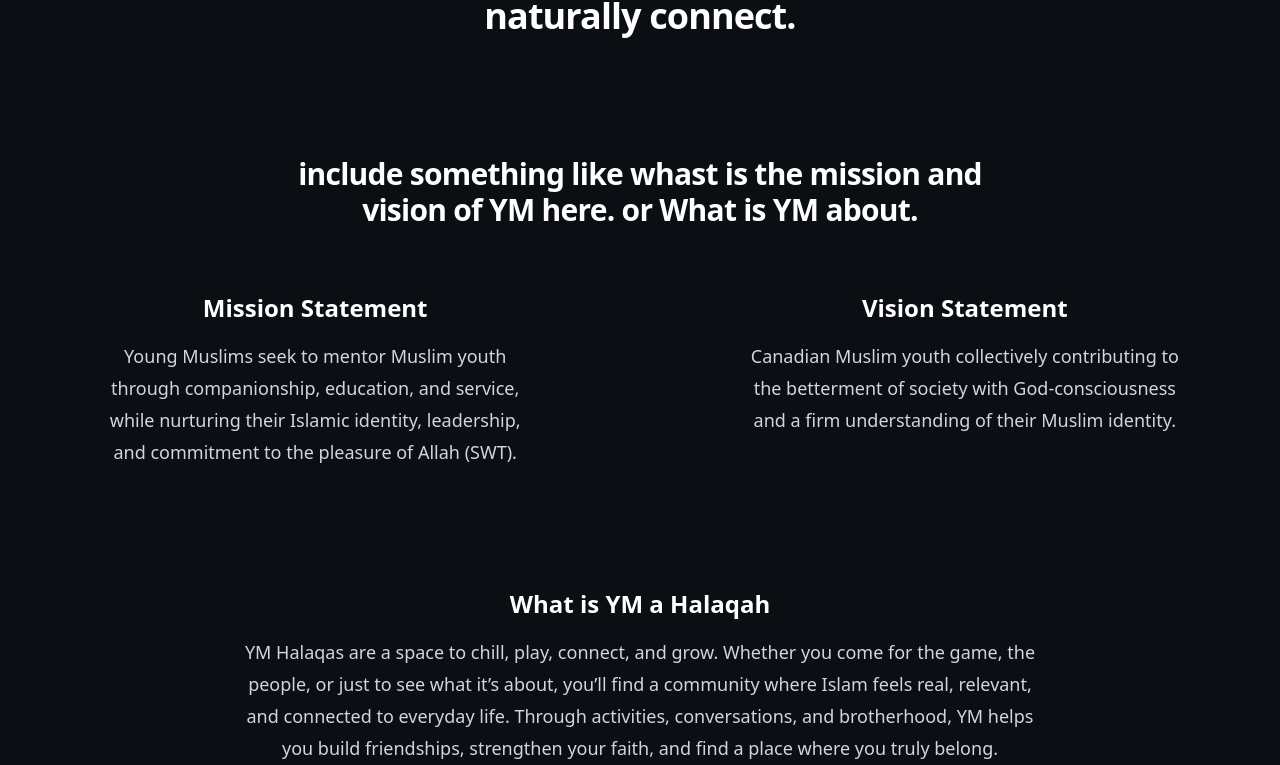
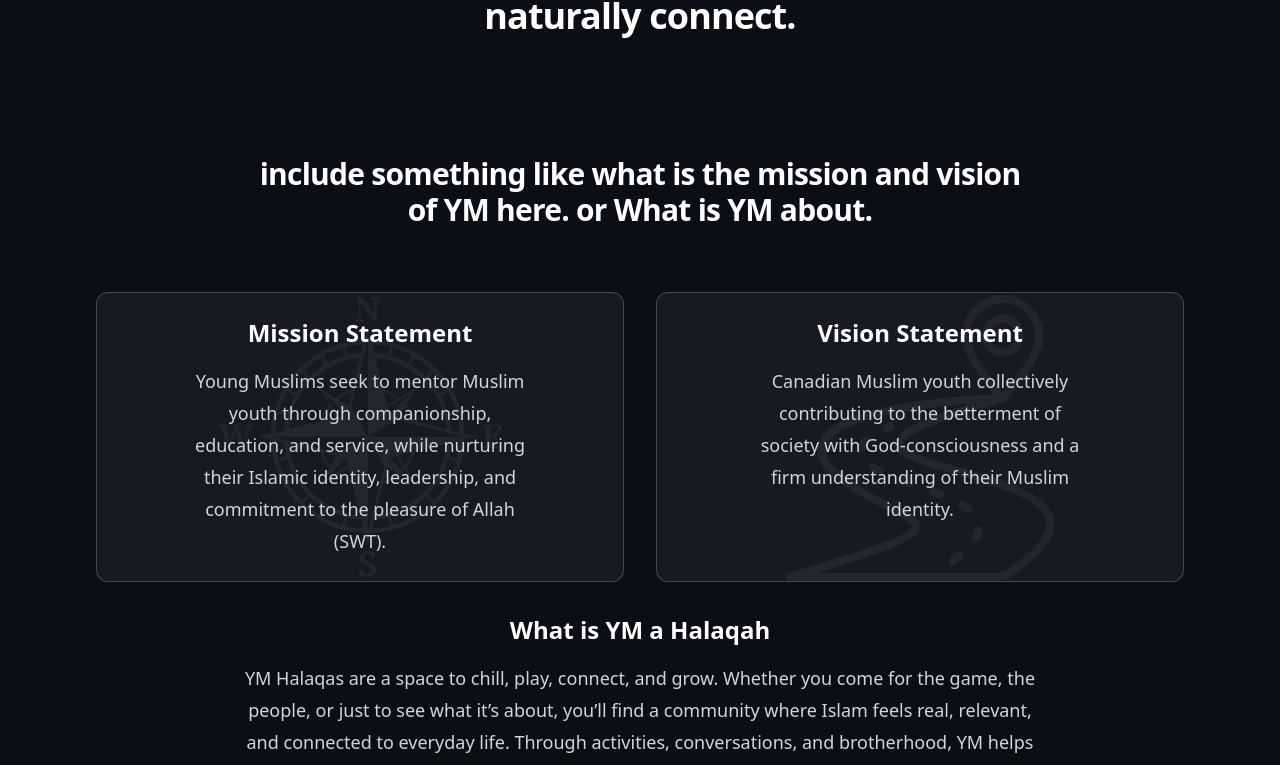
Before and after one commit to Mz2neat/ym_website, a Next.js app: page /about in a window 1280 px wide. Shown: the part 397-1162 px from the top of the page. Built offline with nearby package versions, Linux system fonts and the light colour scheme.

Commit message:
Describe what you changed

```diff
--- a/app/about/page.tsx
+++ b/app/about/page.tsx
@@ -1,3 +1,6 @@
+"use client";
+
+import Image from "next/image";
 export default function about() {
   return (
     <div className="min-h-screen font-sans"> {/*  can use bg-[#05070B] for actual color */}
@@ -11,12 +14,18 @@
         extendt he length ofg th page  */} </h1>
         <section className="mx-auto max-w-3xl text-center">
           <h1 className="text-3xl tracking-tight font-bold mt-30 text-center">
-            include something like whast is the mission and vision of YM here. or What is YM about.
+            include something like what is the mission and vision of YM here. or What is YM about.
           </h1>
           </section>
-          <div className="mx-auto mt-16 flex max-w-[99%] flex-col gap-8 md:flex-row text-center"> {/*This code segment (lines 17-41) covers the text for the mission and vission statements The width is precentage to avoid scaling issues on other devices */}
-            <div className="md:w-1/2"> {/* makes text boxes 1/2 width of set width from above (99% of screen width)*/}
-              <h2 className="text-2xl font-bold text-white"> {/* for missionsatament heading*/}
+          <div className="mx-auto mt-16 flex max-w-[85%] flex-col gap-8 md:flex-row text-center"> {/*This code segment (lines 17-41) covers the text for the mission and vission statements The width is precentage to avoid scaling issues on other devices */}
+            <div className="md:w-1/2 relative overflow-hidden rounded-xl border border-white/20 rounded-xl bg-white/5 p-6"> {/* makes text boxes 1/2 width of set width from above (99% of screen width)*/}
+            <Image
+              src="/images/3.png"
+              alt="compass"
+              fill
+              className="object-contain opacity-5 brightness-0 invert"
+            />
+              <h2 className="relative z-10 text-2xl font-bold text-white"> {/* for missionsatament heading*/}
                  Mission Statement
               </h2>
                 <p className="mt-4 text-lg leading-8 text-gray-300 max-w-[70%] mx-auto"> {/* for mission statement text. max width is 70% of the 99% from above to avoid scaling issues on other devices and to avoid have the text going all the way to the edges*/}
@@ -26,11 +35,17 @@
 
                 </p>
            </div>
-            <div className="md:w-1/2">
-              <h2 className="text-2xl font-bold text-white">
+            <div className="md:w-1/2 relative overflow-hidden rounded-xl border border-white/20 rounded-xl bg-white/5 p-6">
+            <Image
+              src="/images/2.png"
+              alt="compass"
+              fill
+              className="object-contain opacity-5 brightness-0 invert"
+            />
+              <h2 className="relative z-10 text-2xl font-bold text-white">
                   Vision Statement
               </h2>
-                <p className="mt-4 mb-30 text-lg leading-8 text-gray-300 max-w-[70%] mx-auto">
+                <p className="mt-4 mb-2 text-lg leading-8 text-gray-300 max-w-[70%] mx-auto">
 
          Canadian Muslim youth collectively contributing to the betterment of society with God-consciousness and a firm understanding of their Muslim identity.
 
--- a/app/page.tsx
+++ b/app/page.tsx
@@ -1,6 +1,5 @@
 "use client";
 // app/page.tsx
-
 import Image from "next/image";
 import Link from "next/link";
 import { MoveRight, Users } from "lucide-react";
```
Also changed, not shown: public/images/2.png (added), public/images/3.png (added).
